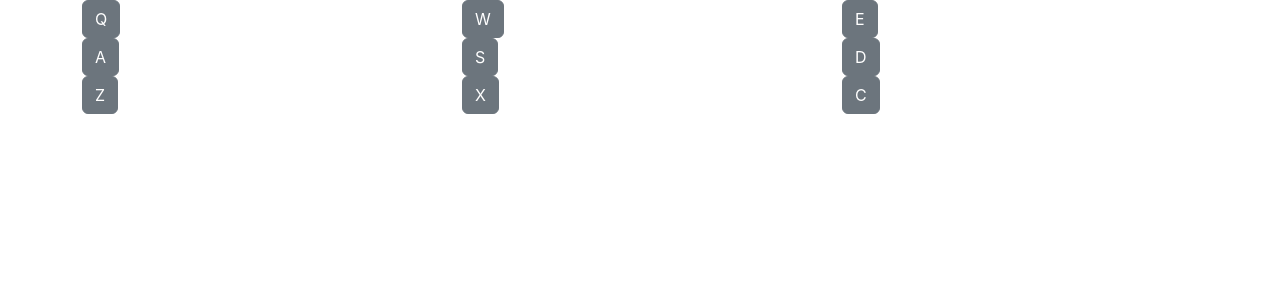
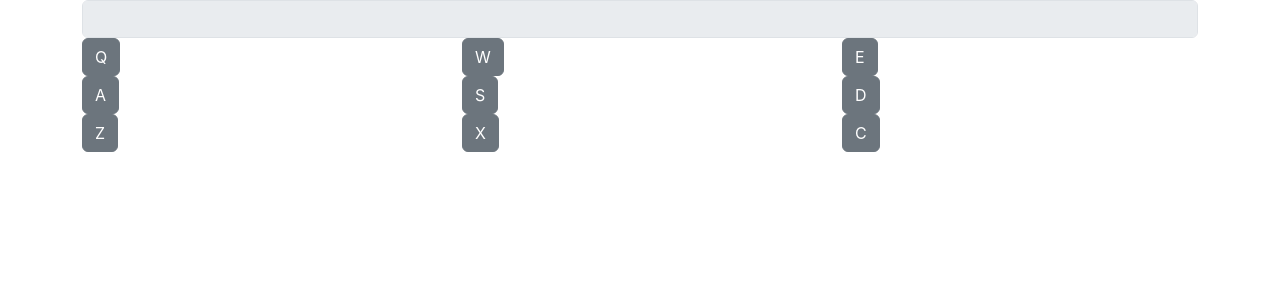
Before and after one commit to devinmcmanus/drum-machine, a React (Create React App) app: page / in a window 1280 px wide. Shown: the top 300 px of the page. Built offline with nearby package versions, Linux system fonts and the light colour scheme.

Commit message:
Display with local state

```diff
--- a/src/App.js
+++ b/src/App.js
@@ -1,5 +1,6 @@
 import React from 'react';
 import DrumPad from './DrumPad';
+import Display from './Display';
 import './App.css';
 
 class App extends React.Component {
@@ -32,7 +33,7 @@ class App extends React.Component {
       <div id='drum-machine' className='container'>
         <div className='row'>
           <div className='col'>
-            <div id='display' />
+            <Display />
           </div>
         </div>
         <div className='row'>
--- /dev/null
+++ b/src/Display.js
@@ -0,0 +1,21 @@
+import React from 'react';
+
+class Display extends React.Component {
+    constructor(props) {
+        super(props);
+
+        this.state = {
+            sample: ''
+        };
+    }
+
+    render() {
+        return (
+            <div id='display'>
+                <input type='text' className='form-control' disabled='disabled' value={this.state.sample} />
+            </div>
+        );
+    }
+}
+
+export default Display;
```
